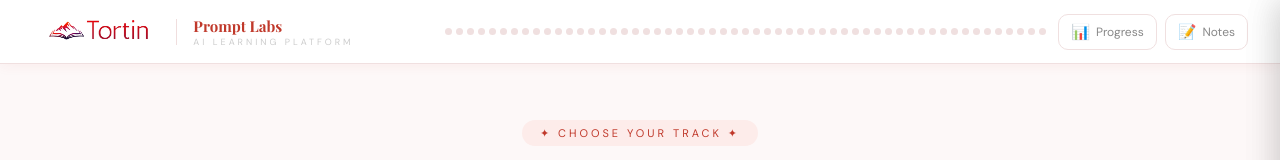
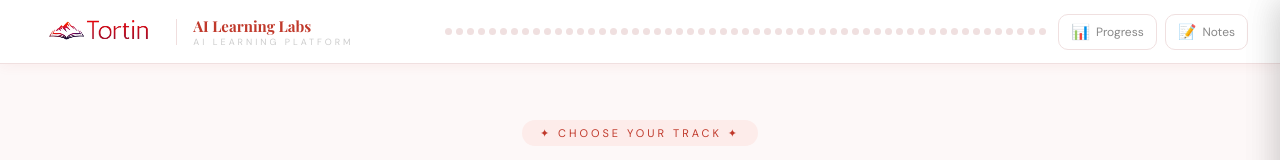
Before and after one commit to ShezGitHub/tortin-prompt-labs, a React (Vite) app: page / in a window 1280 px wide. Shown: the top 160 px of the page. Built offline with nearby package versions, Linux system fonts and the light colour scheme.

Commit message:
chore: rename header from Prompt Labs to AI Learning Labs
Co-Authored-By: Claude Sonnet 4.6 <noreply@anthropic.com>

```diff
--- a/src/App.jsx
+++ b/src/App.jsx
@@ -2363,7 +2363,7 @@ export default function TortinPromptLabs() {
           <img src={LOGO} alt="Tortin" style={{ height: 36, objectFit: "contain" }} />
           <div style={{ width: 1, height: 26, background: "#f0dede", margin: "0 16px" }} />
           <div>
-            <div style={{ fontFamily: PF, fontSize: 15, fontWeight: 700, color: R }}>Prompt Labs</div>
+            <div style={{ fontFamily: PF, fontSize: 15, fontWeight: 700, color: R }}>AI Learning Labs</div>
             <div style={{ fontSize: 9, letterSpacing: 3, color: "#ccc", textTransform: "uppercase", fontFamily: SF }}>AI Learning Platform</div>
           </div>
         </div>
```
